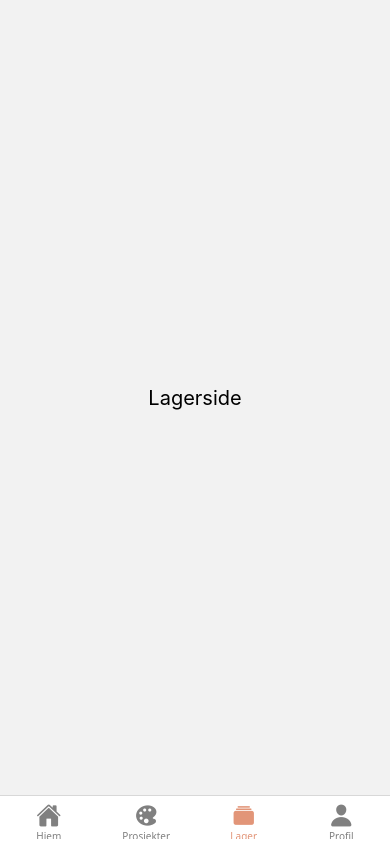
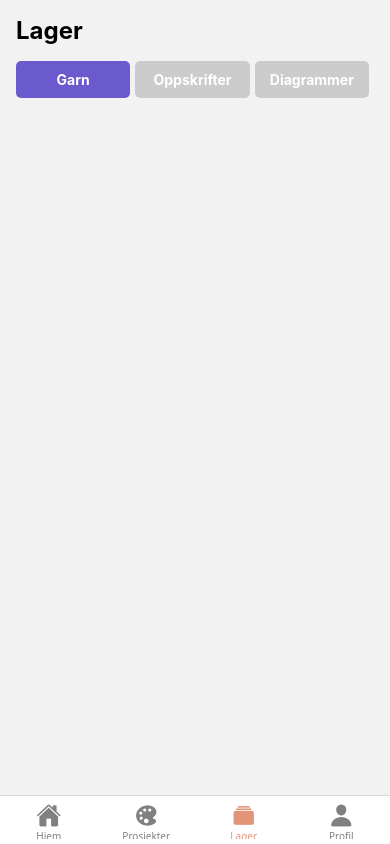
Before and after one commit to ElineMadso/StrikkeApp, a React Native app: screen /Lager in a window 390 px wide. Built offline with nearby package versions, Linux system fonts and the light colour scheme.

Commit message:
La til 3 knapper for garn, oppskrifter og diagram

```diff
--- a/screens/InventoryScreen.js
+++ b/screens/InventoryScreen.js
@@ -1,15 +1,57 @@
-import React from 'react';
-import { View, Text, StyleSheet } from 'react-native';
+import React, { useState } from 'react';
+import { View, Text, TouchableOpacity,StyleSheet } from 'react-native';
 
 export default function InventoryScreen() {
+    const [activeTab, setActiveTab] = useState('Garn');
+
+    const renderTabContent = () => {
+        if (activeTab === 'Garn') {
+            return <Text style={styles.contentText}></Text>;
+        } else if (activeTab === 'Oppskrifter') {
+            return <Text style={styles.contentText}></Text>;
+        } else if (activeTab === 'Diagrammer') {
+            return <Text style={styles.contentText}></Text>;
+        }
+    };
+
   return (
     <View style={styles.container}>
-      <Text style={styles.text}>Lagerside</Text>
+      <Text style={styles.title}>Lager</Text>
+
+      <View style = {styles.tabContainer}>
+        {['Garn', 'Oppskrifter', 'Diagrammer'].map((tab) => (
+            <TouchableOpacity
+                key={tab}
+                style={[styles.tabButton, activeTab === tab && styles.activeTab]}
+                onPress={() => setActiveTab(tab)}
+            >
+                <Text style= {styles.tabText}>{tab}</Text>
+            </TouchableOpacity>
+        ))}
+        </View>
+        <View style={styles.contentContainer}>
+            {renderTabContent()}
+        </View>
     </View>
   );
 }
 //prøver
 const styles = StyleSheet.create({
-  container: { flex: 1, justifyContent: 'center', alignItems: 'center' },
-  text: { fontSize: 20 },
-});
+    container: { flex: 1, padding: 16 },
+    title: { fontSize: 24, fontWeight: 'bold', marginBottom: 16, textAlign: 'left' },
+    tabContainer: { flexDirection: 'row', marginBottom: 16 },
+    tabButton: {
+      flex: 1,
+      paddingVertical: 10,
+      backgroundColor: '#ccc',
+      alignItems: 'center',
+      marginRight: 5,
+      borderRadius: 5,
+    },
+    activeTab: {
+      backgroundColor: '#6a5acd',
+    },
+    tabText: { color: 'white', fontWeight: 'bold' },
+    contentContainer: { padding: 10 },
+    contentText: { fontSize: 18 },
+  });
```
